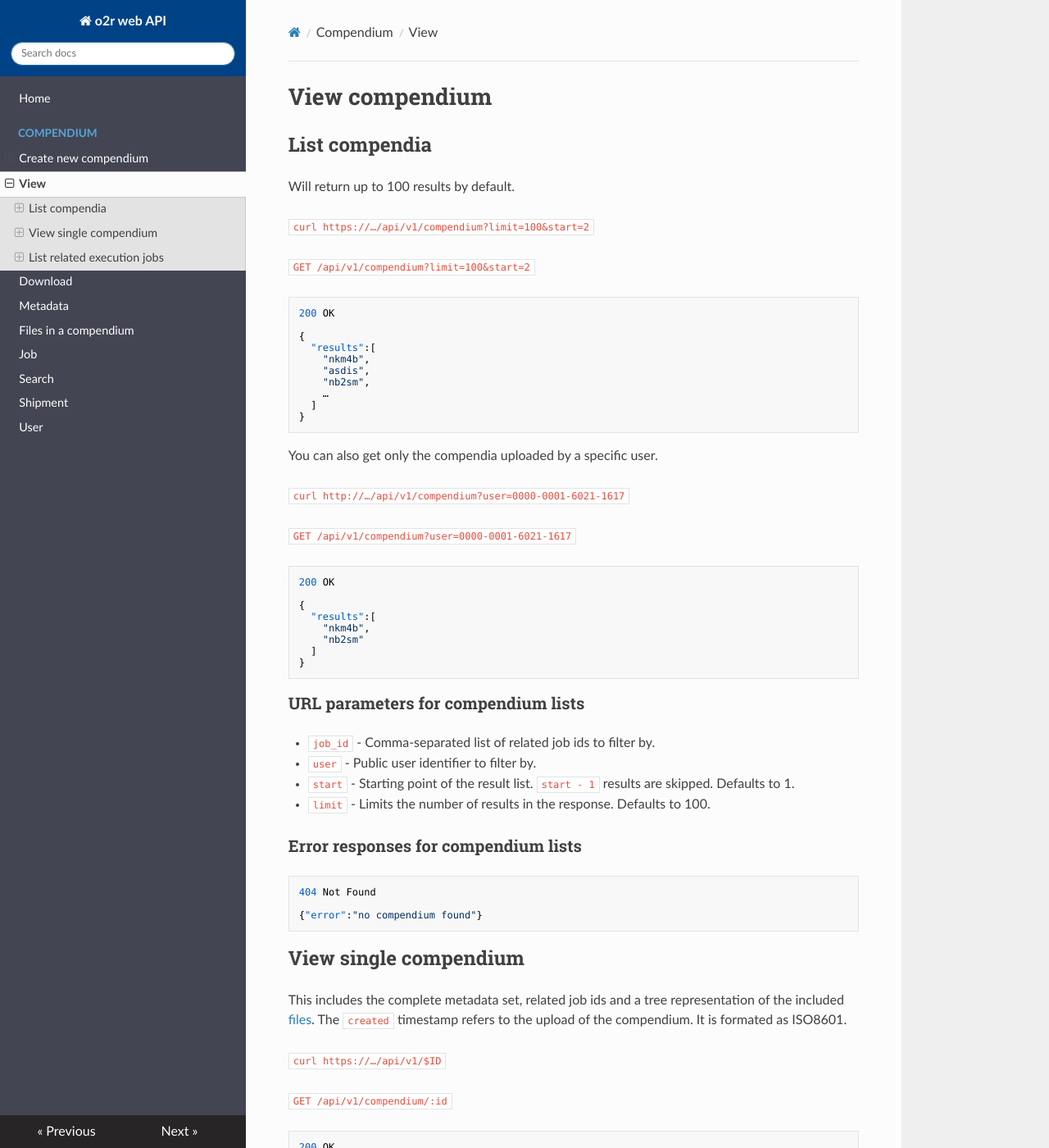
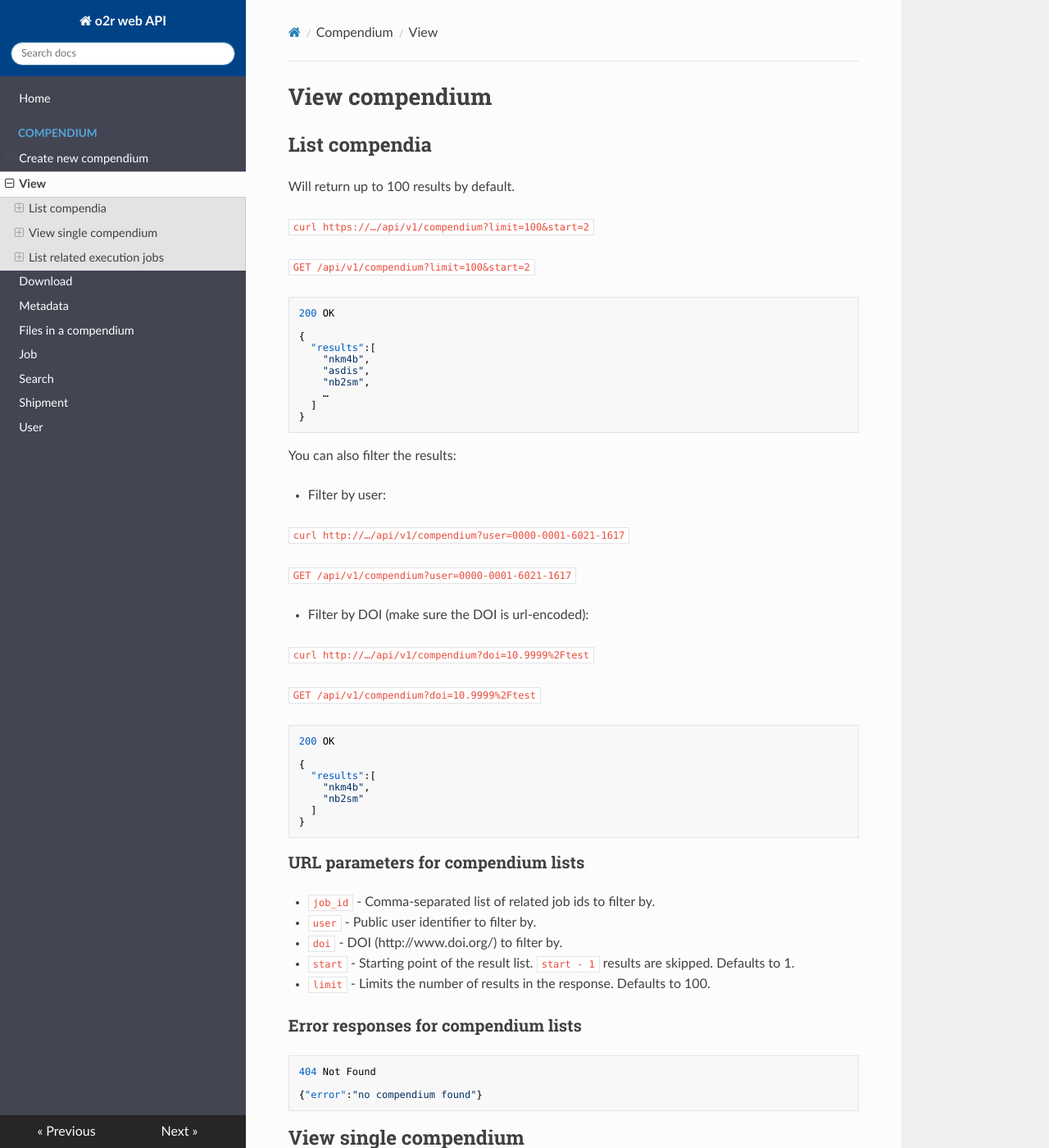
Before and after one commit to o2r-project/api, an MkDocs documentation site: the page built from docs/compendium/view.md, in a window 1280 px wide and 1400 px high. Shown: the whole window at 82% size. Built offline with MkDocs 1.6.1, drawn with Linux system fonts in a browser that asks for light colours; nearby versions of some CDN libraries; old or Windows-style settings are respelled for this version of MkDocs.

Commit message:
add doi filter to compendium/view.md

````diff
--- a/docs/compendium/view.md
+++ b/docs/compendium/view.md
@@ -21,11 +21,19 @@ Will return up to 100 results by default.
 }
 ```
 
-You can also get only the compendia uploaded by a specific user.
+You can also filter the results:
 
-`curl http://…/api/v1/compendium?user=0000-0001-6021-1617`
+- Filter by user:
 
-`GET /api/v1/compendium?user=0000-0001-6021-1617`
+  `curl http://…/api/v1/compendium?user=0000-0001-6021-1617`
+
+  `GET /api/v1/compendium?user=0000-0001-6021-1617`
+
+- Filter by DOI (make sure the DOI is url-encoded):
+
+  `curl http://…/api/v1/compendium?doi=10.9999%2Ftest`
+
+  `GET /api/v1/compendium?doi=10.9999%2Ftest`
 
 ```json
 200 OK
@@ -42,6 +50,7 @@ You can also get only the compendia uploaded by a specific user.
 
 - `job_id` - Comma-separated list of related job ids to filter by.
 - `user` - Public user identifier to filter by.
+- `doi` - DOI (http://www.doi.org/) to filter by.
 - `start` - Starting point of the result list. `start - 1` results are skipped. Defaults to 1.
 - `limit` - Limits the number of results in the response. Defaults to 100.
 
````
